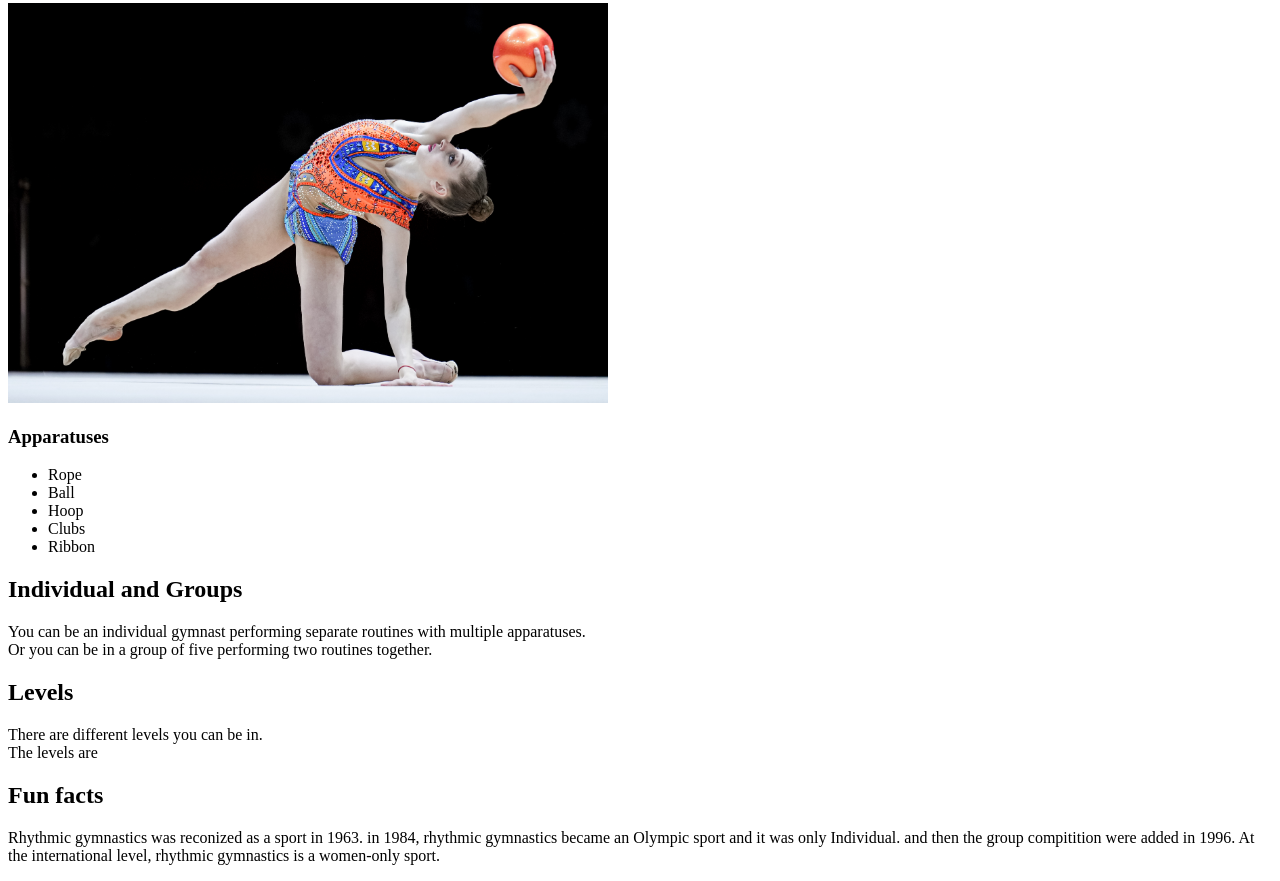
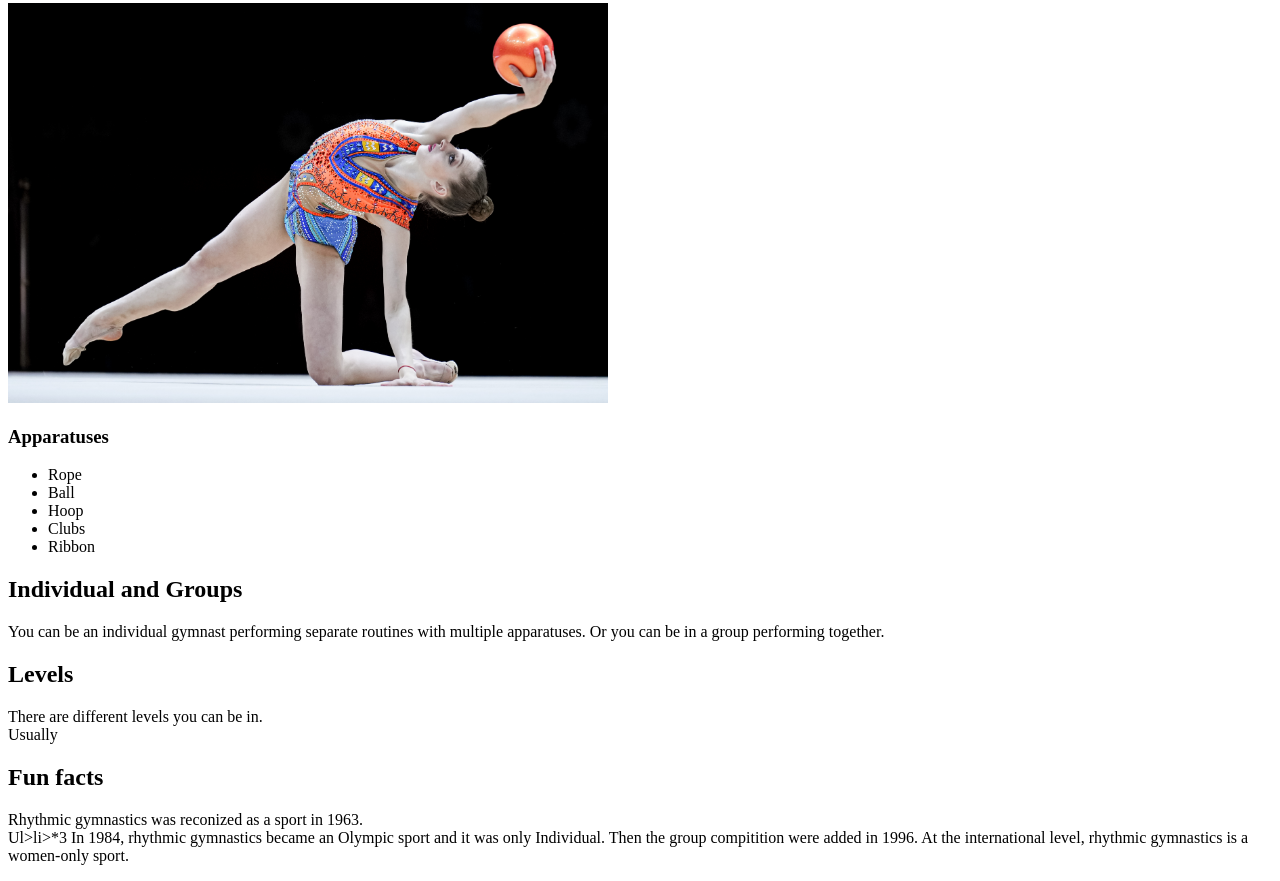
Before and after one commit to Sophia1233468/Web-Project-1-Sophia, a plain HTML site: page index.html in a window 1280 px wide. Shown: the part 228-1109 px from the top of the page. Drawn offline with Linux system fonts and the light colour scheme.

Commit message:
added a comment

```diff
--- a/index.html
+++ b/index.html
@@ -37,9 +37,7 @@
       <section>
         <h2>Individual and Groups </h2>
         <p>
-          You can be an individual gymnast performing separate routines with multiple apparatuses.
-          <br/>
-          Or you can be in a group of five performing two routines together.
+          You can be an individual gymnast performing separate routines with multiple apparatuses. Or you can be in a group performing together.
         </p>
       </section>
       <!--
@@ -57,7 +55,7 @@
         <p>
           There are different levels you can be in.
           <br />
-          The levels are
+          Usually
         </p>
         <!-- maybe add ages recomended to start -->
         <!-- add what kind of flexibility they need to have and other stuff -->
@@ -75,15 +73,13 @@
             Fun facts
           </h2>
           <p>
-            Rhythmic gymnastics was reconized as a sport in 1963.  in 1984,
-            rhythmic gymnastics became an Olympic sport and it was only Individual. and then the
-            group compitition were added in 1996.
+            Rhythmic gymnastics was reconized as a sport in 1963.
+            <br/>
+            Ul>li>*3
+            In 1984, rhythmic gymnastics became an Olympic sport and it was only Individual.
+            Then the group compitition were added in 1996.
             At the international level, rhythmic gymnastics is a women-only sport.
           </p>
-          <!-- Maybe add this (Historically, Eastern European nations—such as Bulgaria,
-           Ukraine, and Russia—have dominated the sport, though countries like Germany,
-           Italy, Israel, Brazil, and Japan have emerged as powerhouse contenders on the
-           modern international stage.) -->
         </aside>
     </main>
   </body>
```
